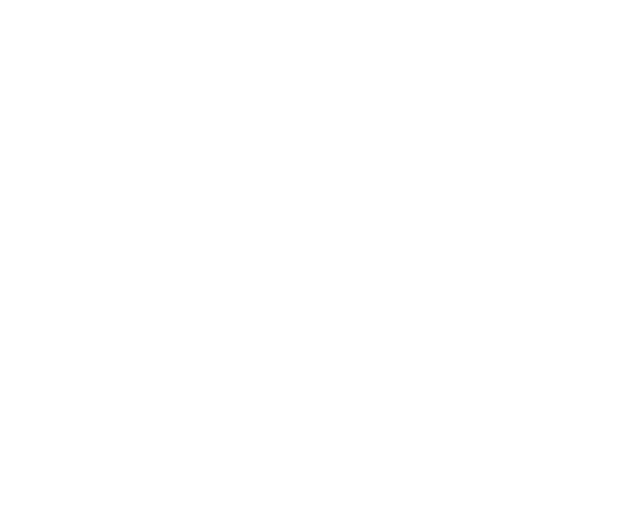
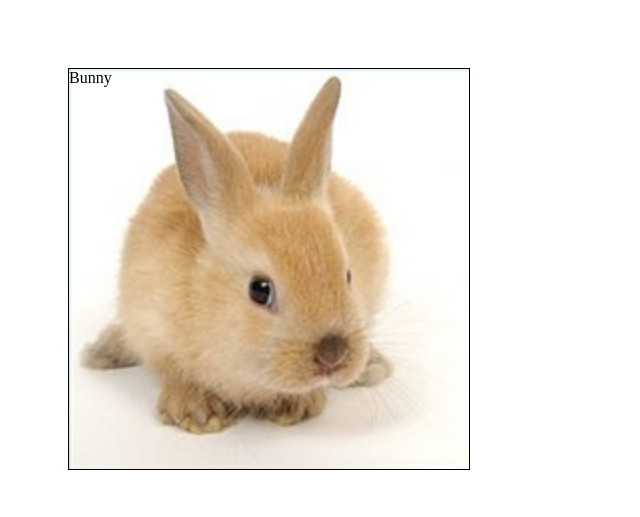
Before and after one commit to Personal-Code-Practice/Background-Images, a plain HTML site: page index.html in a window 1280 px wide. Shown: the top 517 px of the page, without its empty margins (0-640 px from the left). Drawn offline with Linux system fonts and the light colour scheme.

Commit message:
Forgot to add ref to css

```diff
--- a/index.html
+++ b/index.html
@@ -2,10 +2,11 @@
 <html>
 <head>
   <title>Background Images</title>
+  <link rel="stylesheet" type="text/css" href="main.css">
 </head>
 <body>
   <main>
-    <div class="animal"></div>
+    <div class="animal">Bunny</div>
     <div class="animals"></div>
   </main>
 </body>
--- a/main.css
+++ b/main.css
@@ -7,6 +7,8 @@ main {
   height: 400px;
   border: 1px solid black;
   margin-bottom: 50px;
+  background-image: url("bunny.jpg");
+  background-size: 400px;
 }
 
 .animals {
```
Also changed, not shown: bunny.jpg (added).
